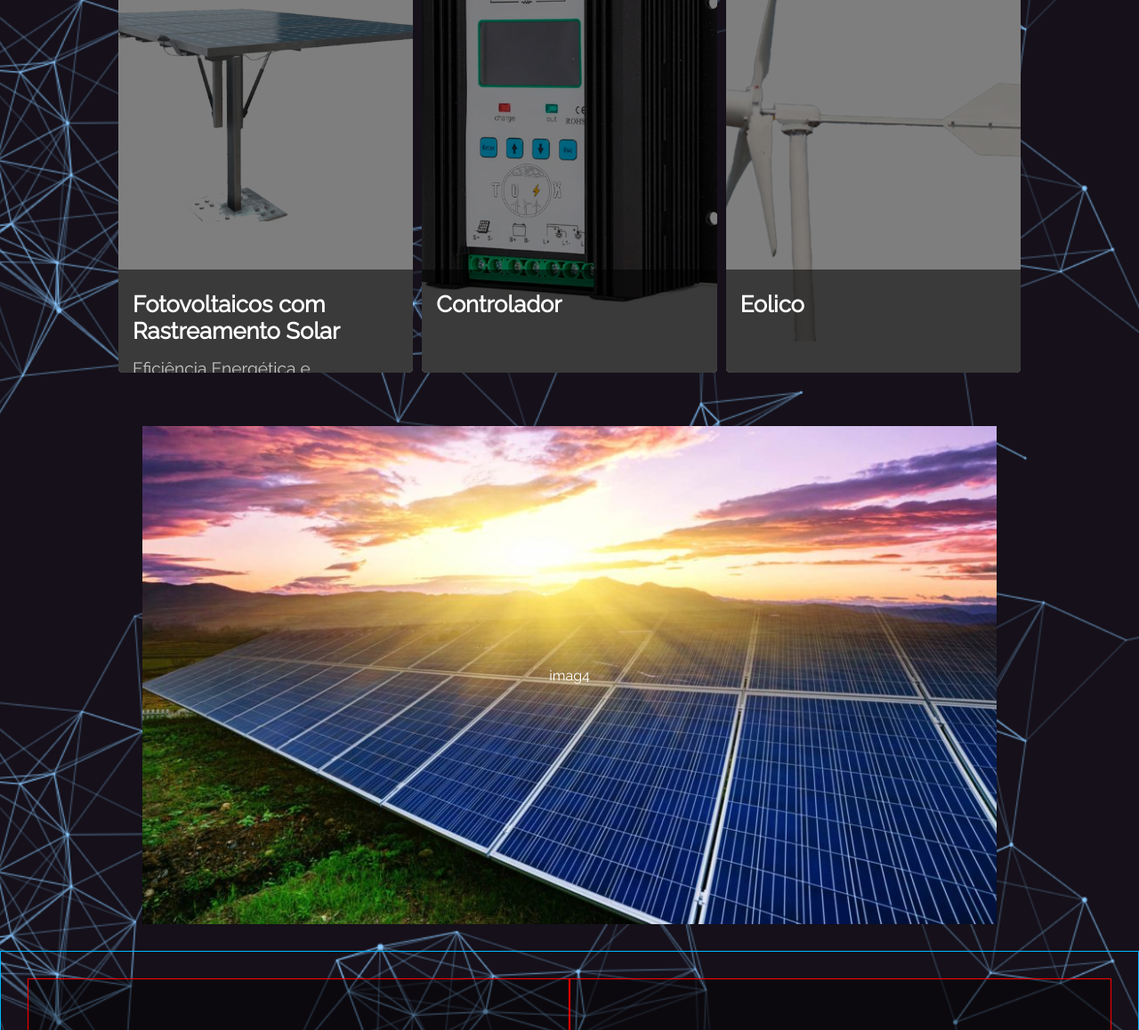
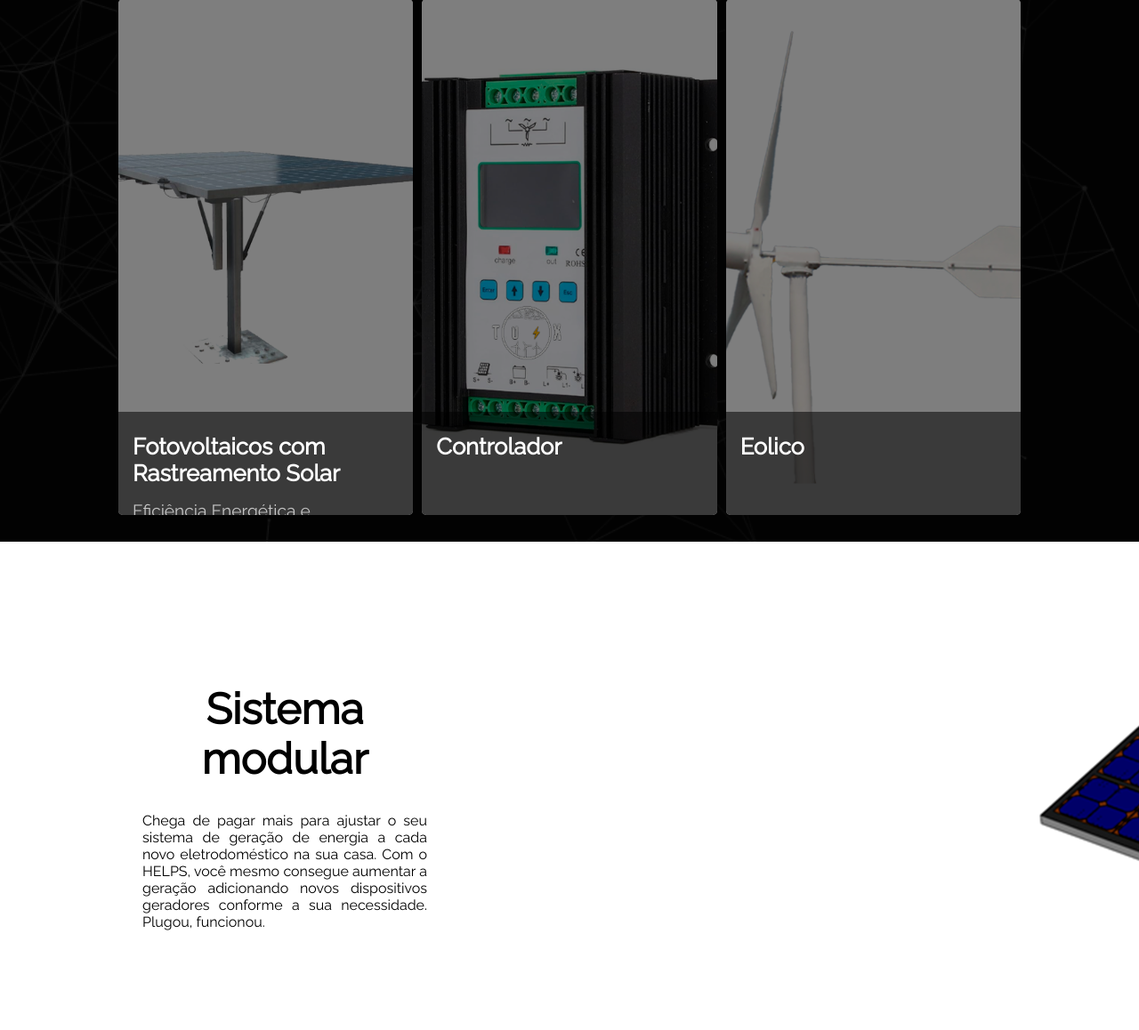
Before and after one commit to Tusk-UFPA/tusk-site, a Flask app: page / in a window 1280 px wide. Shown: the part 1771-2929 px from the top of the page at 89% size. Run offline with Flask 3, Linux system fonts and the light colour scheme.

Commit message:
adding imges on the site

```diff
--- a/assets/css/index.css
+++ b/assets/css/index.css
@@ -168,14 +168,14 @@ a:hover>div,
     background-position: center;
     background-blend-mode: multiply;
     display: flex;
-    justify-content: center;
-    align-items: center;
+    /* justify-content: center;
+    align-items: center; */
     height: 70vh;
 }
 
 .input-containar-2,
 .input-containar-3 {
-    margin: var(--10p) 10rem;}
+    margin: var(--10p) 0rem;}
 
 .input-containar-1 {
     background-image: url('../img/capa2.png');
@@ -242,13 +242,53 @@ a:hover>div,
 }
 
 .input-containar-2 {
-    background-image: url('../img/Energia-solar-1.jpg');
+    background-image: url('../img/Dashboard.png');
+    height: 90vh;
 }
 
 .input-containar-3 {
-    /* background-image: url('../img/equipi-solar.jpg'); */
+    background-image: url('../img/Sistemainteligente.png');
+    justify-content: end;
+    color: #000;
+    height: 90vh;
 }
 
+.input-containar-3>.sistema-inte-text{
+    display: flex;
+    flex-direction: column;
+    justify-content: center;
+    align-items: center;
+    width: 50%;
+    padding: 10rem;
+
+}
+
+.input-containar-3>.sistema-inte-text >h2,.input-containar-4>.modular>h2 {
+    font-size: 3rem;
+    font-weight: 700;
+    text-align: center;
+    padding-bottom: 2rem;
+}
+
+.input-containar-3>.sistema-inte-text >p, .input-containar-4>.modular>p{
+    text-align: justify;
+}
+
+.input-containar-4 {
+    display: flex;
+    flex-direction: column;
+    background-image: url('../img/SistemaModular.png');
+    color: #000;
+    height: 90vh;
+}
+.input-containar-4>.modular {
+    width: 50%;
+    padding: 10rem;
+
+}
+.input-containar-4>.modular>h2 {
+
+}
 .image-cards-containar {
     display: flex;
     align-items: center;
@@ -597,6 +637,10 @@ input[type=submit]:hover {
 
 }
 
+.mobile{
+    display: none;
+}
+
 .footer {
     height: 10vh;
     background: #24242b;
--- a/index.html
+++ b/index.html
@@ -79,9 +79,9 @@
         </div>
 
         <div class="input-containar-3">
-            <div class="solucao-text">
+            <div class="sistema-inte-text">
                 <h2>
-                    Sistema inteligente
+                    Sistema Inteligente
                 </h2>
                 <p>
                     O nosso sistema visa otimizar a geração de energia, com isso, os dispositivos geradores são
@@ -90,9 +90,9 @@
                     para assim, buscar gerar o máximo possível de energia.
                 </p>
             </div>
-            <div class="img-container">
-                <img class="img-h" src="assets/img/Sistemainteligente.png" alt="" srcset="">
-            </div>
+            <!-- <div class="img-container"> -->
+            <!-- <img class="img-h" src="assets/img/Sistemainteligente.png" alt="" srcset=""> -->
+            <!-- </div>   -->
         </div>
         <div class="image-cards-containar">
             <div class="image-card-1">
@@ -143,7 +143,32 @@
                 </div>
             </div>
         </div>
-        <div class="input-containar-2">imag4</div>
+
+        <!-- Sistema modular-->
+        <div class="input-containar-4">
+            <div class="mobile">
+                mode
+            </div>
+            <div class="modular">
+                <h2>Sistema modular</h2>
+                <p>
+                    Chega de pagar mais para ajustar o seu sistema de geração de energia a cada novo eletrodoméstico na
+                    sua casa. Com o HELPS, você mesmo consegue aumentar a geração adicionando novos dispositivos
+                    geradores conforme a sua necessidade. Plugou, funcionou.
+                </p>
+            </div>
+        </div>
+
+        <!--- Deshboard-->
+        <div class="input-containar-2">
+            <div class="mobile">
+                mode
+            </div>
+            <div class="dashboard">
+                <h2>deshboard</h2>
+            </div>
+            imag4
+        </div>
 
         <div class="info-containar">
             <div class="info-image">
@@ -157,6 +182,7 @@
                 </div>
             </div>
         </div>
+
 
         <!-- forms -->
         <div id="request-form" class="request-form">
```
Also changed, not shown: assets/img/cool-background.png, assets/img/mobile/Sistemainteligente_mobile.png (added), assets/img/mobile/mobile_Sistemainteligente.png (added).
